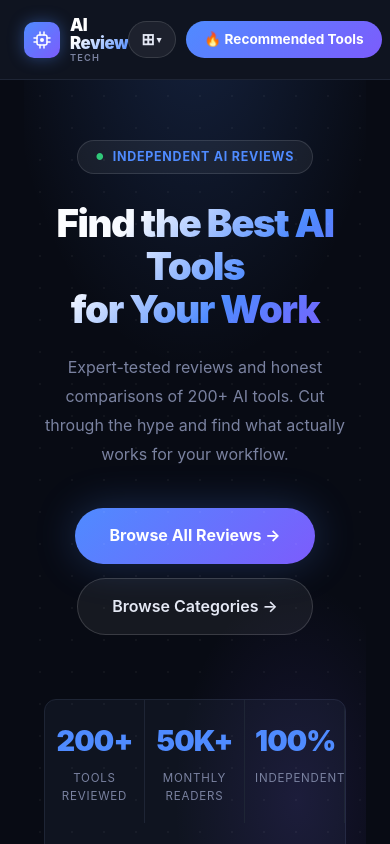
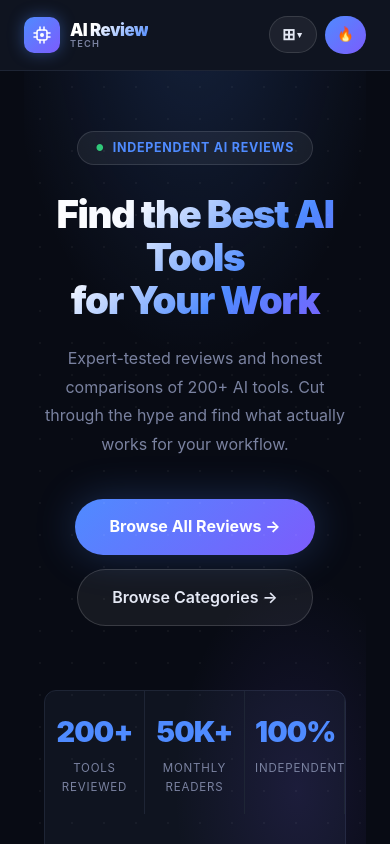
Before and after one commit to conceptsellerbills-cmyk/ai-review-tech, a Next.js app: page / in a window 390 px wide. Shown: the top 844 px of the page. Built offline with nearby package versions, Linux system fonts and the light colour scheme.

Commit message:
fix: mobile header — hide labels on small screens

```diff
--- a/app/layout.tsx
+++ b/app/layout.tsx
@@ -14,11 +14,17 @@ export default function RootLayout({ children }: { children: React.ReactNode })
   return (
     <html lang="en">
       <body>
+        <style>{`
+          @media (max-width: 480px) {
+            .rec-label { display: none; }
+            .rec-btn { padding: 8px 12px !important; }
+          }
+        `}</style>
         <header className="site-header">
-          <div className="container" style={{ display: "flex", alignItems: "center", justifyContent: "space-between" }}>
+          <div className="container" style={{ display: "flex", alignItems: "center", justifyContent: "space-between", gap: "8px" }}>
 
             {/* ── LOGO ── */}
-            <a href="/" style={{ display: "inline-flex", alignItems: "center", gap: "10px", textDecoration: "none" }}>
+            <a href="/" style={{ display: "inline-flex", alignItems: "center", gap: "10px", textDecoration: "none", flexShrink: 0 }}>
               <span style={{
                 width: "36px", height: "36px", borderRadius: "10px",
                 background: "linear-gradient(135deg, #4f8bff 0%, #7c5cfc 100%)",
@@ -44,27 +50,25 @@ export default function RootLayout({ children }: { children: React.ReactNode })
                   background: "linear-gradient(135deg, #ffffff 30%, #4f8bff 100%)",
                   WebkitBackgroundClip: "text", WebkitTextFillColor: "transparent", backgroundClip: "text",
                 }}>AI Review</span>
-                <span style={{
-                  fontSize: "0.58rem", fontWeight: 600, letterSpacing: "0.12em",
-                  textTransform: "uppercase", color: "#7a82a0",
-                }}>Tech</span>
+                <span style={{ fontSize: "0.58rem", fontWeight: 600, letterSpacing: "0.12em", textTransform: "uppercase", color: "#7a82a0" }}>Tech</span>
               </span>
             </a>
 
             {/* ── NAV ── */}
-            <nav style={{ display: "flex", alignItems: "center", gap: "10px" }}>
+            <nav style={{ display: "flex", alignItems: "center", gap: "8px", flexShrink: 0 }}>
               <CategoriesDropdown />
               <a
                 href="/#recommended-tools"
+                className="rec-btn"
                 style={{
                   display: "inline-flex", alignItems: "center", gap: "6px",
-                  padding: "8px 18px", borderRadius: "50px",
+                  padding: "8px 16px", borderRadius: "50px",
                   background: "linear-gradient(135deg, #4f8bff, #7c5cfc)",
                   color: "#fff", fontWeight: 700, fontSize: "0.85rem",
-                  textDecoration: "none", whiteSpace: "nowrap",
+                  textDecoration: "none", whiteSpace: "nowrap", flexShrink: 0,
                 }}
               >
-                🔥 Recommended Tools
+                🔥<span className="rec-label"> Recommended</span>
               </a>
             </nav>
           </div>
```
